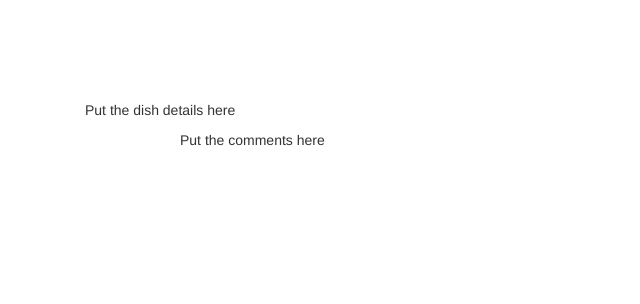
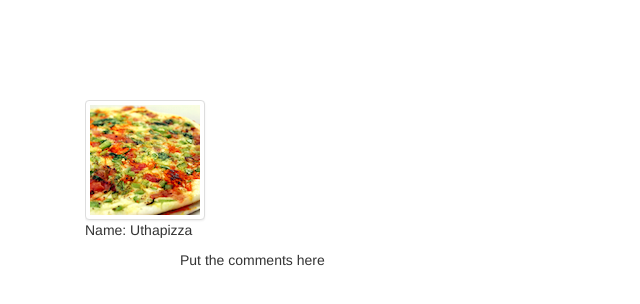
Before and after one commit to brunosilvano/conFusion-AngularJS, a website: page app/dishdetail.html in a window 1280 px wide. Shown: the top 304 px of the page, without its empty margins (0-640 px from the left). Drawn offline with Linux system fonts and the light colour scheme.

Commit message:
Added Media Object.

```diff
--- a/app/dishdetail.html
+++ b/app/dishdetail.html
@@ -26,9 +26,18 @@
 <body>
 
     <div class="container">
-        <div class="row row-content">
+        <div class="row row-content" ng-controller="dishDetailController as dishDetailCtrl">
             <div class="col-xs-12">
-                <p>Put the dish details here</p>
+                <!--<p>Put the dish details here</p>-->
+                <div class="media">
+                    <div class="media-left media-middle">
+                        <a href="#"><img class="media-object img-thumbnail" ng-src={{dishDetailCtrl.dish.image}}></a>
+                        <p>Name: {{dishDetailCtrl.dish.name}}</p>
+                    </div>
+                    <div class="media-body">
+
+                    </div>
+                </div>
             </div>
             <div class="col-xs-9 col-xs-offset-1">
                 <p>Put the comments here</p>
```
